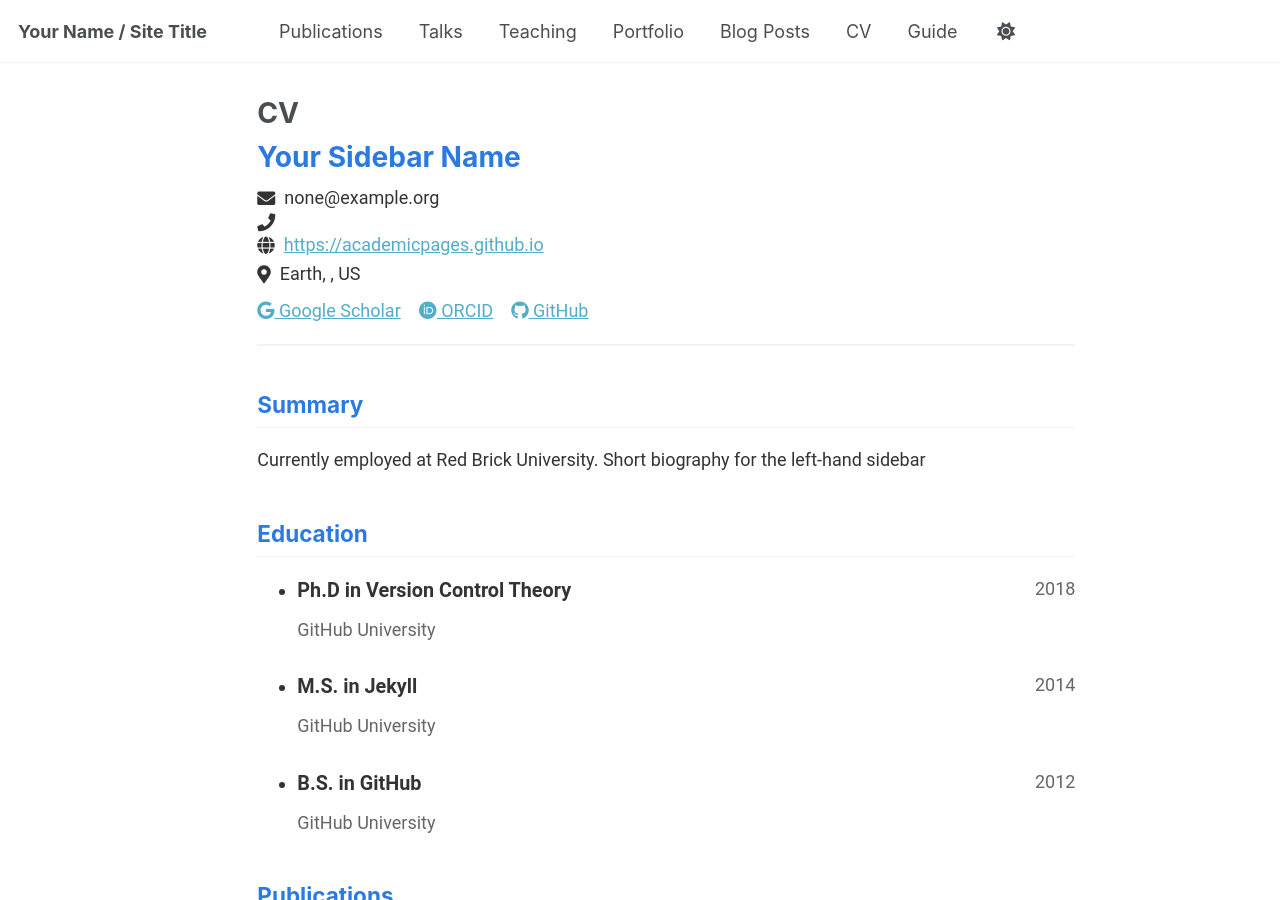
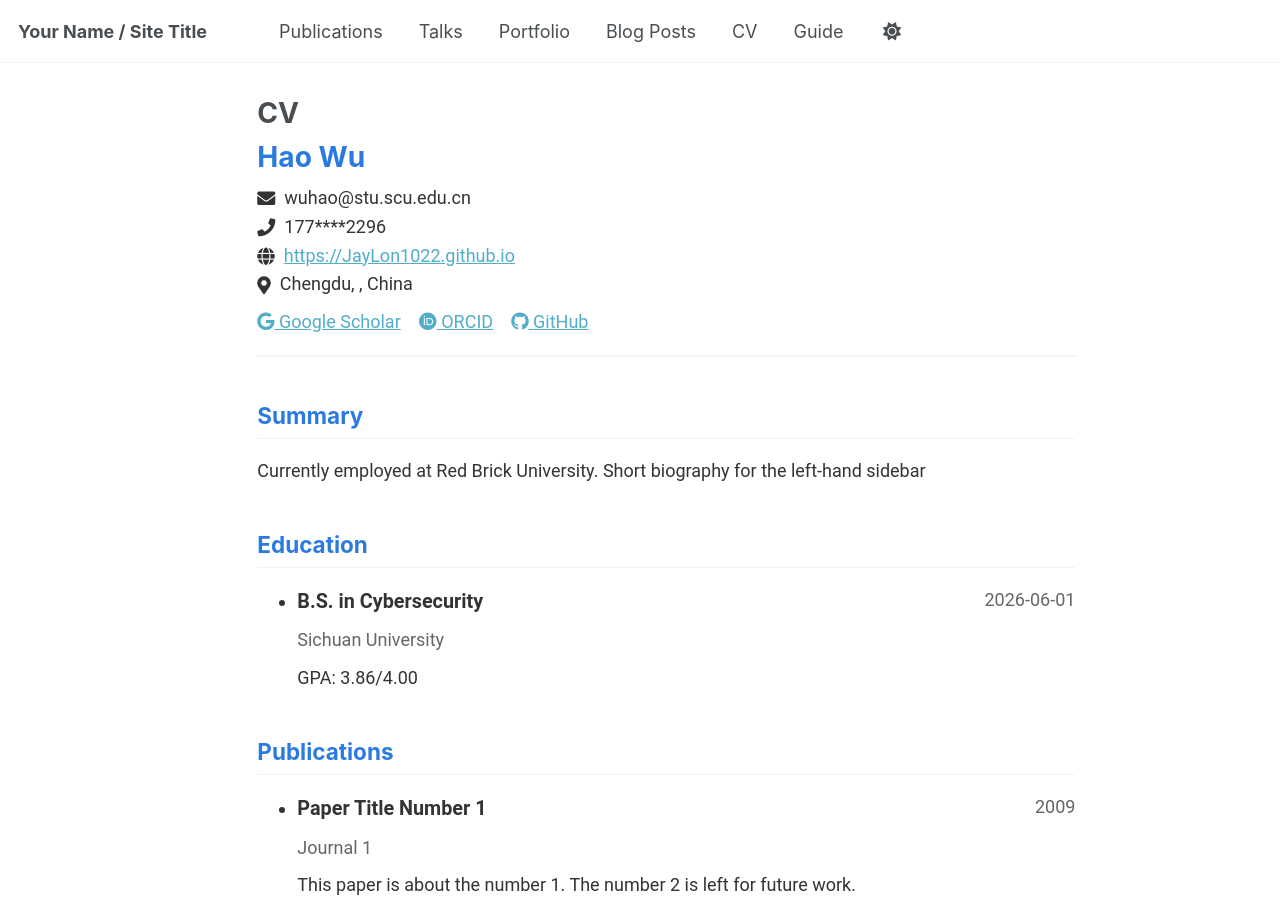
Before and after one commit to JayLon1022/JayLon1022.github.io, a Jekyll site: the page built from _pages/cv-json.md, in a window 1280 px wide and 900 px high. Built offline with Jekyll 4.4.1, drawn with Linux system fonts in a browser that asks for light colours.

Commit message:
2025-04-28

```diff
--- a/_data/cv.json
+++ b/_data/cv.json
@@ -1,15 +1,15 @@
 {
   "basics": {
-    "name": "Your Sidebar Name",
-    "email": "none@example.org",
-    "phone": "",
-    "website": "https://academicpages.github.io",
+    "name": "Hao Wu",
+    "email": "wuhao@stu.scu.edu.cn",
+    "phone": "177****2296",
+    "website": "https://JayLon1022.github.io",
     "summary": "Currently employed at Red Brick University. Short biography for the left-hand sidebar",
     "location": {
-      "address": "",
+      "address": "Sichuan University, Jiangan Campus",
       "postalCode": "",
-      "city": "Earth",
-      "countryCode": "US",
+      "city": "Chengdu",
+      "countryCode": "China",
       "region": ""
     },
     "profiles": [
@@ -26,39 +26,23 @@
       {
         "network": "GitHub",
         "username": "academicpages",
-        "url": "https://github.com/academicpages"
+        "url": "https://github.com/JayLon1022"
       }
     ]
   },
   "work": [],
   "education": [
-    {
-      "institution": "GitHub University",
-      "area": "Ph.D in Version Control Theory",
-      "studyType": "",
-      "startDate": "",
-      "endDate": "2018",
-      "gpa": null,
-      "courses": []
-    },
-    {
-      "institution": "GitHub University",
-      "area": "M.S. in Jekyll",
-      "studyType": "",
-      "startDate": "",
-      "endDate": "2014",
-      "gpa": null,
-      "courses": []
-    },
-    {
-      "institution": "GitHub University",
-      "area": "B.S. in GitHub",
-      "studyType": "",
-      "startDate": "",
-      "endDate": "2012",
-      "gpa": null,
-      "courses": []
-    }
+
+      {
+        "institution": "Sichuan University",
+        "area": "B.S. in Cybersecurity",
+        "studyType": "",
+        "startDate": "2022-09-01",
+        "endDate": "2026-06-01",
+        "gpa": "3.86/4.00",
+        "courses": []
+      }
+
   ],
   "skills": [],
   "languages": [],
--- a/_data/navigation.yml
+++ b/_data/navigation.yml
@@ -14,8 +14,6 @@ main:
   - title: "Talks"
     url: /talks/
 
-  - title: "Teaching"
-    url: /teaching/
 
   - title: "Portfolio"
     url: /portfolio/
@@ -26,8 +24,5 @@ main:
   - title: "CV"
     url: /cv/
 
-  # - title: "CV"
-  #   url: /cv-json/
-
   - title: "Guide"
     url: /markdown/
```
